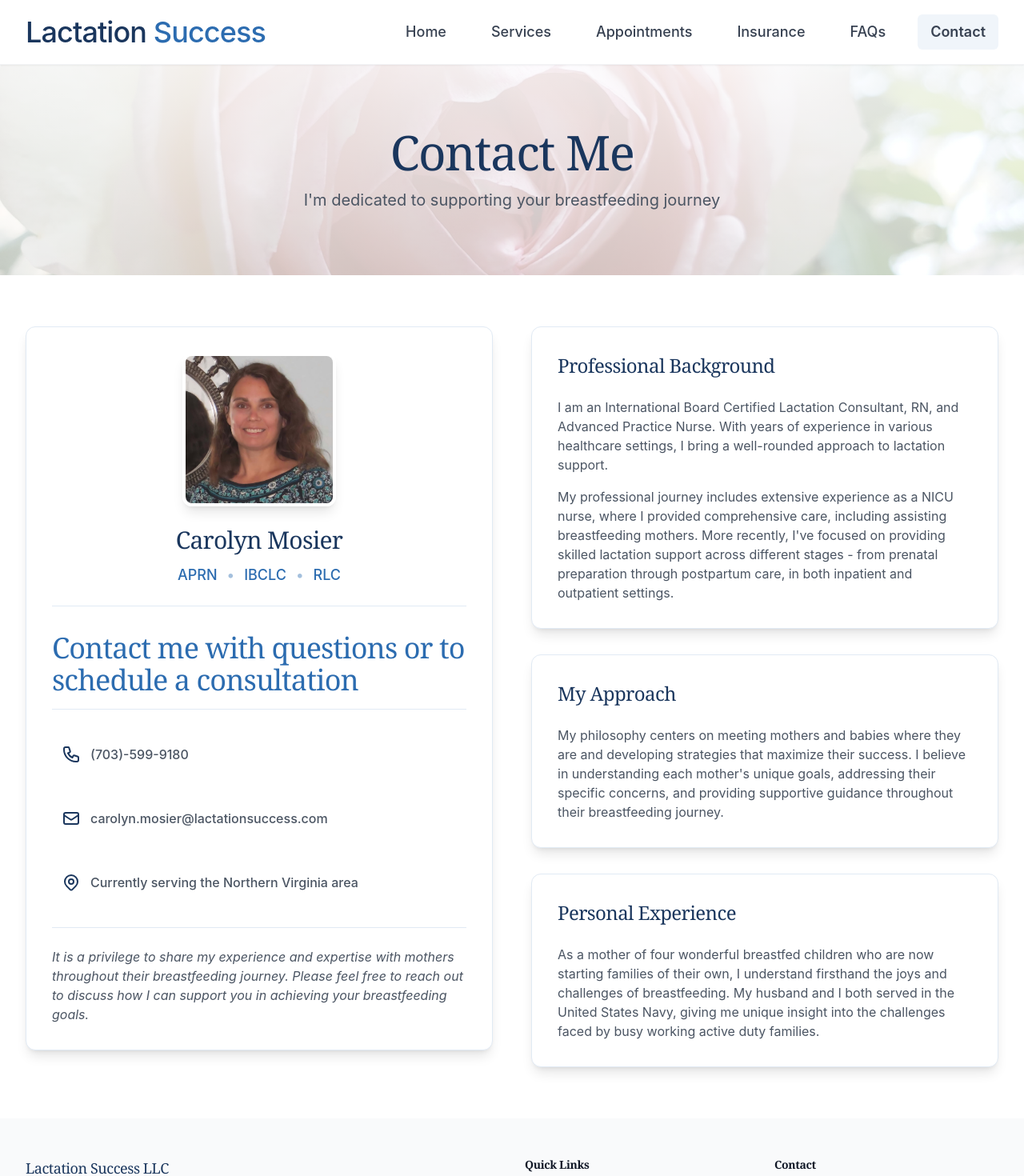
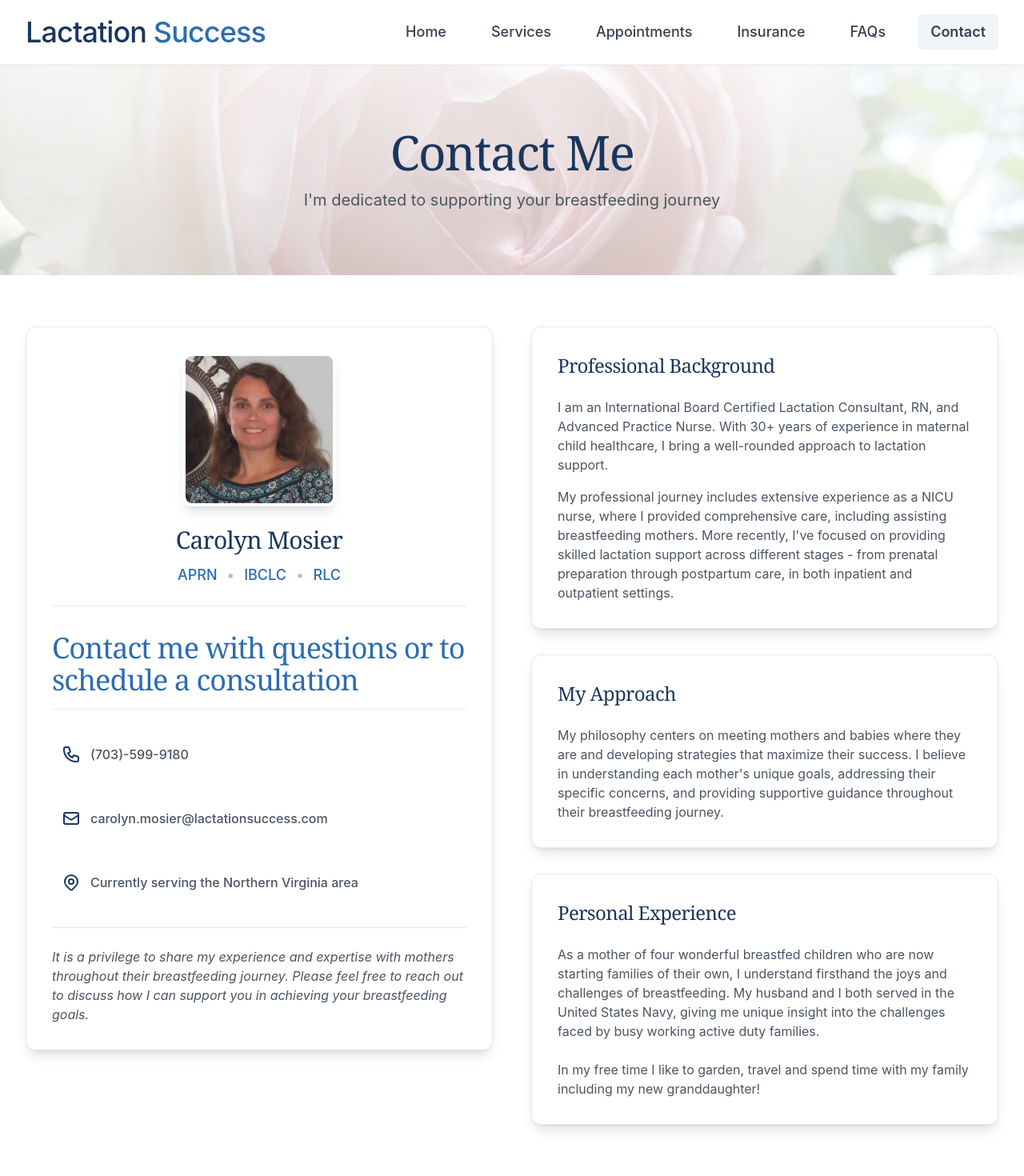
Before and after one commit to JoshuaMosier/lactation-success-site, a SvelteKit app: page /contact in a window 1280 px wide. Shown: the top 1470 px of the page at 80% size. Built offline with nearby package versions, Linux system fonts and the light colour scheme.

Commit message:
updated about me page

```diff
--- a/src/routes/+page.svelte
+++ b/src/routes/+page.svelte
@@ -77,7 +77,7 @@
       <!-- Service Card 3 -->
       <div class="bg-white rounded-xl shadow-soft p-8 hover:shadow-lg transition-all duration-300 border border-blue-50 flex flex-col">
         <h3 class="text-xl font-serif text-blue-900 min-h-[4rem]">Telehealth Consultations</h3>
-        <p class="mt-4 text-gray-600 leading-relaxed">Get expert advice and support from anywhere with convenient online consultation options.</p>
+        <p class="mt-4 text-gray-600 leading-relaxed">Get expert advice and support from your home with convenient online consultation options.</p>
       </div>
     </div>
   </div>
--- a/src/routes/contact/+page.svelte
+++ b/src/routes/contact/+page.svelte
@@ -100,7 +100,7 @@
           <h2 class="text-2xl font-serif text-blue-900 mb-6">Professional Background</h2>
           <div class="space-y-4 text-gray-600">
             <p>
-              I am an International Board Certified Lactation Consultant, RN, and Advanced Practice Nurse. With years of experience in various healthcare settings, I bring a well-rounded approach to lactation support.
+              I am an International Board Certified Lactation Consultant, RN, and Advanced Practice Nurse. With 30+ years of experience in maternal child healthcare, I bring a well-rounded approach to lactation support.
             </p>
             <p>
               My professional journey includes extensive experience as a NICU nurse, where I provided comprehensive care, including assisting breastfeeding mothers. More recently, I've focused on providing skilled lactation support across different stages - from prenatal preparation through postpartum care, in both inpatient and outpatient settings.
@@ -120,6 +120,10 @@
           <p class="text-gray-600">
             As a mother of four wonderful breastfed children who are now starting families of their own, I understand firsthand the joys and challenges of breastfeeding. My husband and I both served in the United States Navy, giving me unique insight into the challenges faced by busy working active duty families.
           </p>
+          <br>
+          <p class="text-gray-600">
+            In my free time I like to garden, travel and spend time with my family including my new granddaughter!
+          </p>
         </div>
       </div>
     </div>
```
